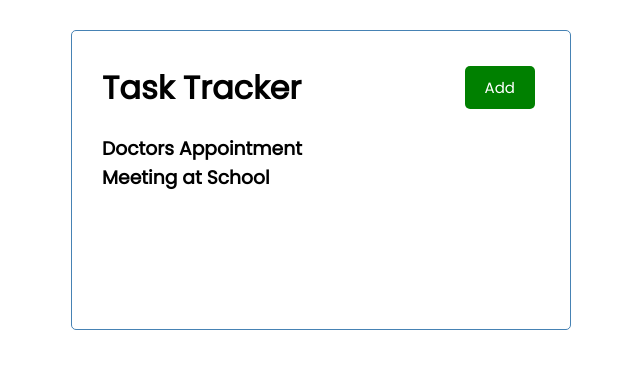
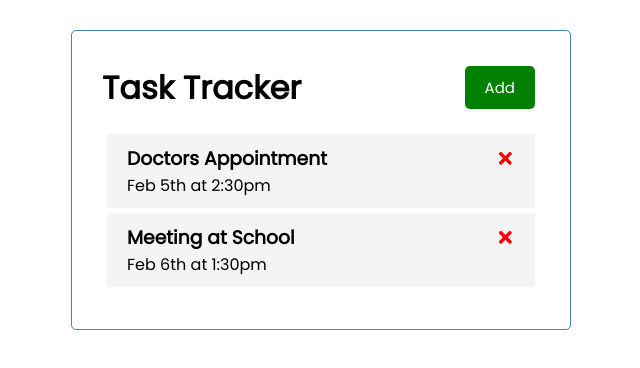
Before and after one commit to tikoStudio/react-dash-tracker, a React (Create React App) app: page / in a window 1280 px wide. Shown: the top 368 px of the page, without its empty margins (319-959 px from the left). Built offline with nearby package versions, Linux system fonts and the light colour scheme.

Commit message:
component: task added

```diff
--- a/package.json
+++ b/package.json
@@ -8,6 +8,7 @@
     "@testing-library/user-event": "^12.8.3",
     "react": "^17.0.2",
     "react-dom": "^17.0.2",
+    "react-icons": "^4.2.0",
     "react-scripts": "4.0.3",
     "web-vitals": "^1.1.2"
   },
--- a/src/App.js
+++ b/src/App.js
@@ -18,10 +18,15 @@ function App() {
     }
   ])
 
+  // Delete Task
+  const deleteTask = (id) => {
+   setTasks(tasks.filter((task) => task.id !== id))
+  }
+
   return (
     <div className="container">
       <Header />
-      <Tasks tasks={tasks}/>
+      {tasks.length > 0 ? <Tasks tasks={tasks} onDelete={deleteTask} /> : 'No Tasks To Show'}
     </div>
   );
 }
--- /dev/null
+++ b/src/components/Task.js
@@ -0,0 +1,12 @@
+import { FaTimes } from 'react-icons/fa'
+
+const Task = ({ task, onDelete }) => {
+    return (
+        <div className="task">
+            <h3>{task.text} <FaTimes style={{ color: 'red', cursor: 'pointer'}} onClick={ () => onDelete(task.id)} /></h3>
+            <p>{task.day}</p>
+        </div>
+    )
+}
+
+export default Task
--- a/src/components/Tasks.js
+++ b/src/components/Tasks.js
@@ -1,8 +1,11 @@
-const Tasks = ({tasks}) => {
+import Task from './Task'
+
+const Tasks = ({ tasks, onDelete }) => {
   return (
       <>
-        {tasks.map((task) => (<h3 key={task.id}>{task.text}</h3>)
-        )}
+        {tasks.map((task) => (
+          <Task key={task.id} task={task} onDelete={onDelete} />
+        ))}
       </>
   )
 }
```
Also changed, not shown: 1 other file (tests, documents, lock files or other folders).
